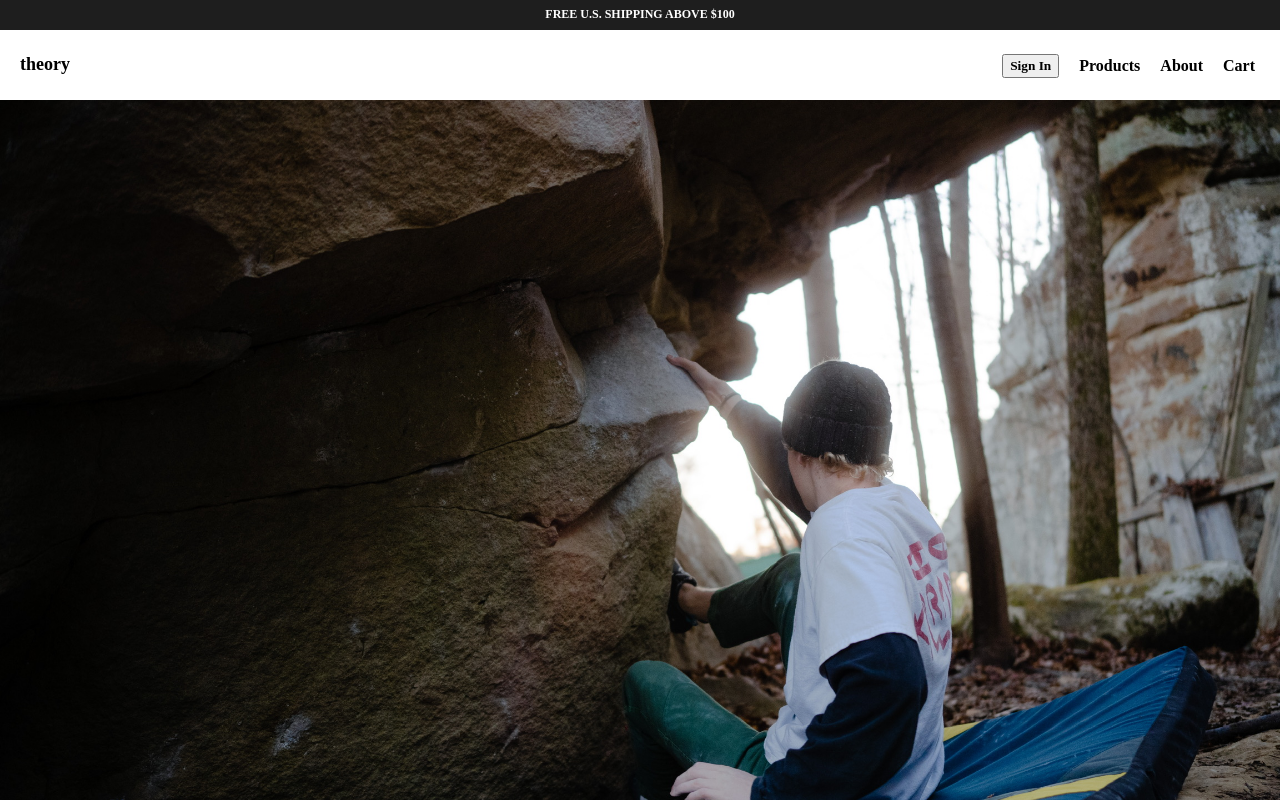
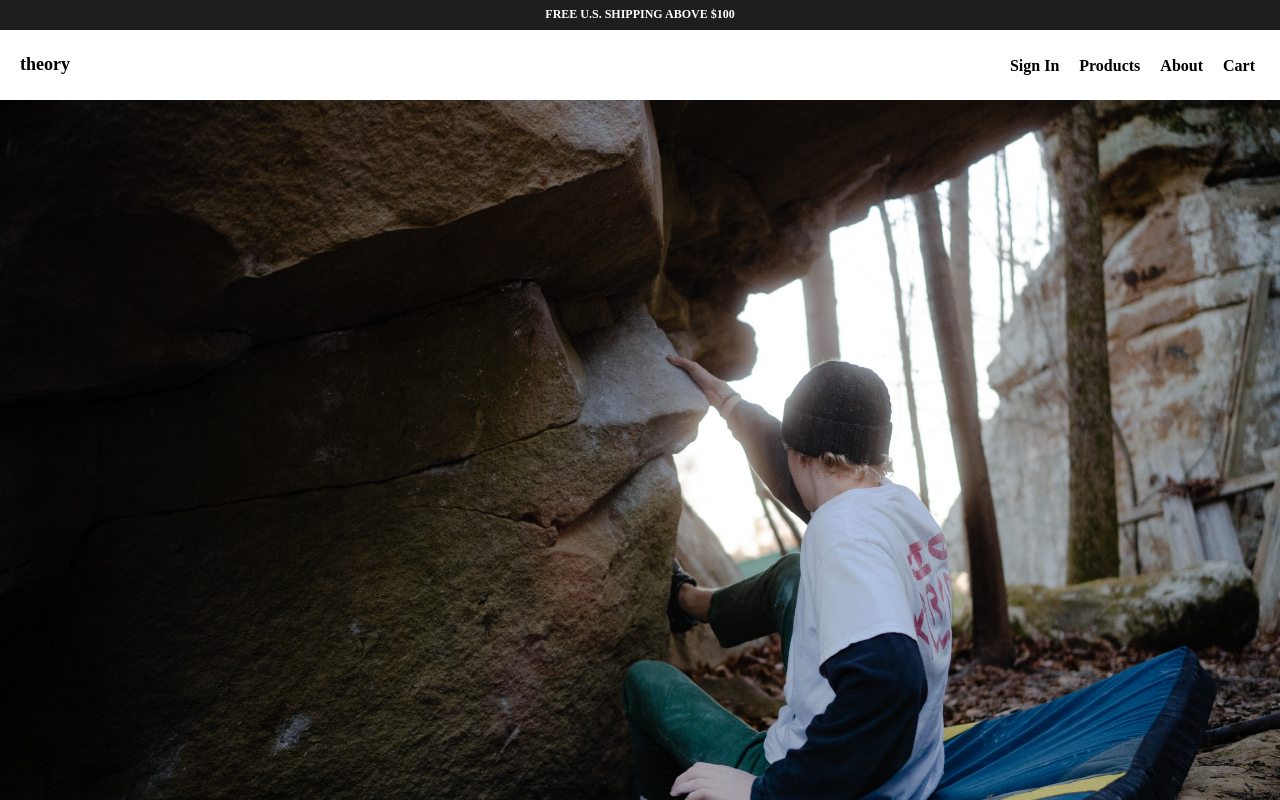
Before and after one commit to thanetate/Theory-Climbing, a Next.js app in the folder my-app/: page / in a window 1280 px wide. Shown: the top 800 px of the page. Built offline with nearby package versions, Linux system fonts and the light colour scheme; no server answers.

Commit message:
UI improvements

```diff
--- a/my-app/app/globals.css
+++ b/my-app/app/globals.css
@@ -78,6 +78,20 @@ header ul li {
 header ul li:hover {
   transform: scale(1.1);
   transition: 0.3s;
+}
+.h-btn {
+  border-color: red;
+  border-style: double;
+  all: unset;
+  gap: 10px;
+  display: flex;
+  flex-direction: row;
+  font-weight: bold;
+  font-size: 16px;
+  display: flex;
+  align-items: center;
+  cursor: pointer;
+  margin-left: 15px;
 }
 #hamburger-icon {
   margin: auto 0;
@@ -383,7 +397,7 @@ header ul li:hover {
   justify-content: space-between;
   align-items: center;
 }
-.toggle-btn{
+.toggle-btn {
   padding: 10px 30px;
   cursor: pointer;
   background: transparent;
@@ -395,7 +409,7 @@ header ul li:hover {
 .toggle-btn.active {
   color: black;
 }
-.toggle-btn2{
+.toggle-btn2 {
   color: white;
   padding: 10px 30px;
   cursor: pointer;
@@ -407,7 +421,7 @@ header ul li:hover {
 .toggle-btn2.active {
   color: black;
 }
-#btn{
+#btn {
   top: 0;
   left: 0;
   position: absolute;
@@ -415,15 +429,15 @@ header ul li:hover {
   height: 100%;
   background: white;
   border-radius: 30px;
-	transition: .5s;
+  transition: 0.5s;
 }
 .input-group {
   top: 100px;
   position: absolute;
   width: 280px;
-	transition: .5s;
+  transition: 0.5s;
 }
-.input-field{
+.input-field {
   width: 100%;
   padding: 10px 0;
   margin: 5px 0;
@@ -435,7 +449,7 @@ header ul li:hover {
   color: white;
   caret-color: white;
 }
-.submit-btn{
+.submit-btn {
   width: 85%;
   padding: 10px 30px;
   cursor: pointer;
@@ -446,19 +460,19 @@ header ul li:hover {
   outline: none;
   border-radius: 30px;
 }
-.check-box{
+.check-box {
   margin: 30px 10px 30px 0;
 }
-span{
+span {
   color: #777;
   font-size: 12px;
   bottom: 68px;
   position: absolute;
 }
-#login{
+#login {
   left: 50px;
 }
-#register{
+#register {
   left: 450px;
 }
 /* Phone */
@@ -505,7 +519,6 @@ span{
   }
 }
 
-
 /* Prouct Page */
 .product-page {
   display: flex;
@@ -531,7 +544,6 @@ span{
   box-shadow: 0 4px 8px rgba(0, 0, 0, 0.1);
   padding: 20px;
 }
-
 
 .product-page h1.name {
   font-size: 2rem;
@@ -626,7 +638,6 @@ span{
   display: inline-block;
 }
 
-
 @media (min-width: 768px) {
   .product-page {
     flex-direction: row;
@@ -639,14 +650,12 @@ span{
   }
 }
 
-
 @media (min-width: 768px) {
-	.page.product-image{
-		grid-template-columns: repeat(4, minmax(0,1fr));
+  .page.product-image {
+    grid-template-columns: repeat(4, minmax(0, 1fr));
     gap: 0.75rem;
   }
 }
-
 
 /* front-payment page*/
 .form-container {
--- a/my-app/components/header/Menu.tsx
+++ b/my-app/components/header/Menu.tsx
@@ -1,29 +1,29 @@
-'use client'
+"use client";
 
-import useCartService from '@/lib/hooks/useCartStore'
-import Link from 'next/link'
-import { useRouter } from 'next/navigation'
-import { useEffect, useState } from 'react'
-import { signIn, signOut, useSession } from 'next-auth/react'
+import useCartService from "@/lib/hooks/useCartStore";
+import Link from "next/link";
+import { useRouter } from "next/navigation";
+import { useEffect, useState } from "react";
+import { signIn, signOut, useSession } from "next-auth/react";
 
 export default function Header() {
-	const router = useRouter()
-	const { items, init } = useCartService()
-	const [mounted, setMounted] = useState(false)
-	const { data: session, status } = useSession()
+  const router = useRouter();
+  const { items, init } = useCartService();
+  const [mounted, setMounted] = useState(false);
+  const { data: session, status } = useSession();
 
   useEffect(() => {
-		setMounted(true)
-	}, [])
+    setMounted(true);
+  }, []);
 
   const goToProfile = () => {
-		router.push('/profile')
-	}
+    router.push("/profile");
+  };
 
   const signOutHandler = () => {
-		signOut({ callbackUrl: '/signin' })
-		init()
-	}
+    signOut({ callbackUrl: "/signin" });
+    init();
+  };
 
   return (
     <header>
@@ -33,41 +33,20 @@ export default function Header() {
           <li>
             {session && session.user ? (
               <div>
-								<label tabIndex={0}>
-									{session.user.name}
-									<svg
-										xmlns="http://www.w3.org/2000/svg"
-										fill="none"
-										viewBox="0 0 24 24"
-										strokeWidth={1.5}
-										stroke="currentColor"
+
+				<div>
+				<button
+					className="h-btn"
+					type="button"
+					onClick={goToProfile}
 				>
-										<path
-											strokeLinecap="round"
-											strokeLinejoin="round"
-											d="M19.5 8.25l-7.5 7.5-7.5-7.5"
-										/>
-									</svg>
-								</label>
-								<ul tabIndex={0} className="dropdown">
-									<li>
-										<button type="button" onClick={goToProfile}>
 					Profile
 				</button>
-									</li>
-									<li>
-										<button type="button" onClick={signOutHandler}>
-											Sign Out
-										</button>
-									</li>
-								</ul>
+				</div>
+
               </div>
             ) : (
-							<button
-								className="profile-btn"
-								type="button"
-								onClick={() => signIn()}
-							>
+              <button className="h-btn" type="button" onClick={() => signIn()}>
                 Sign In
               </button>
             )}
@@ -117,5 +96,5 @@ export default function Header() {
         </ul>
       </div>
     </header>
-	)
+  );
 }
```
Also changed, not shown: my-app/app/(front)/profile/Form.tsx (+13 -2 lines), 1 other file (tests, documents, lock files or other folders). Lines whose indentation alone changed are shown as unchanged.
